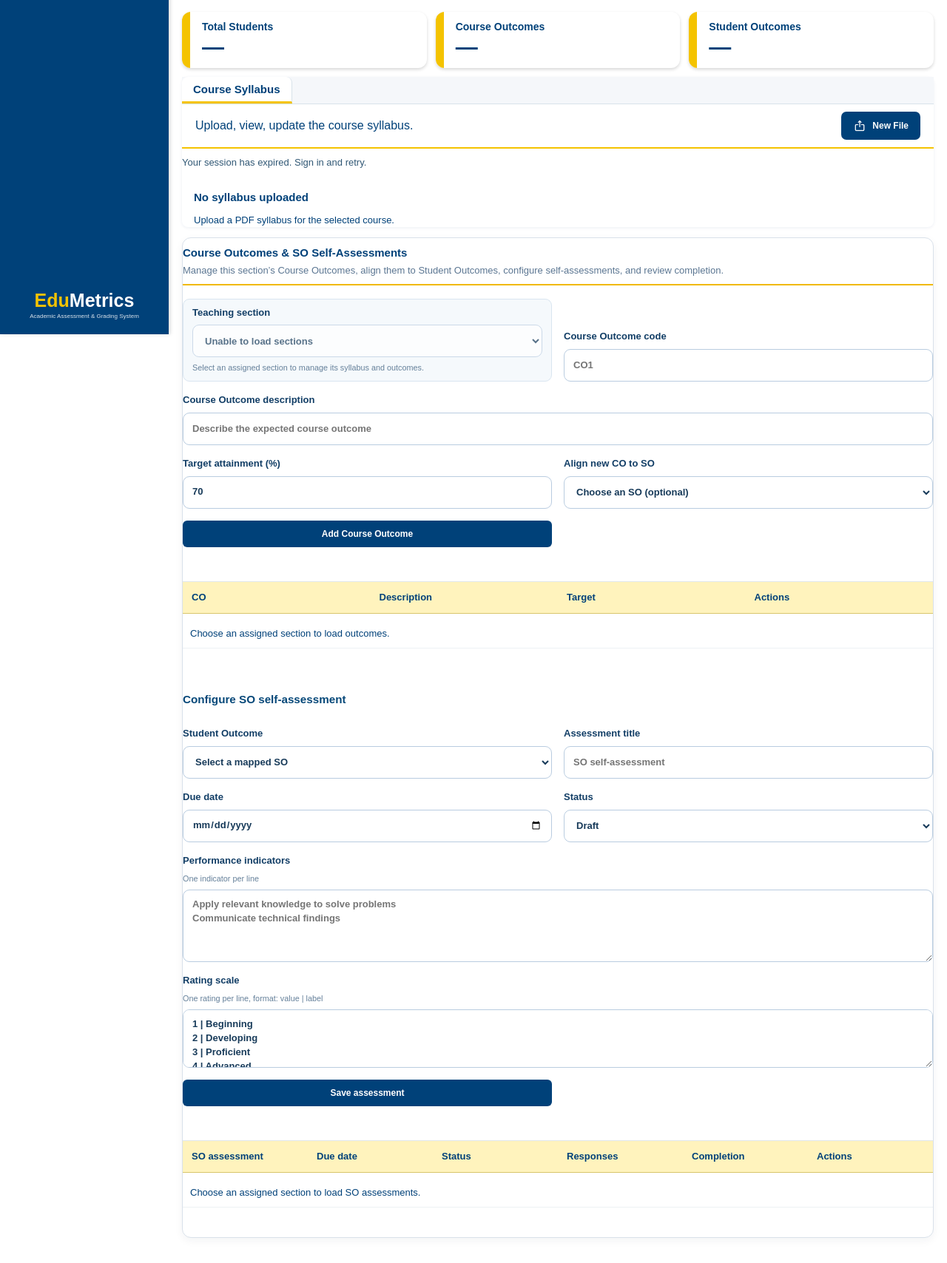
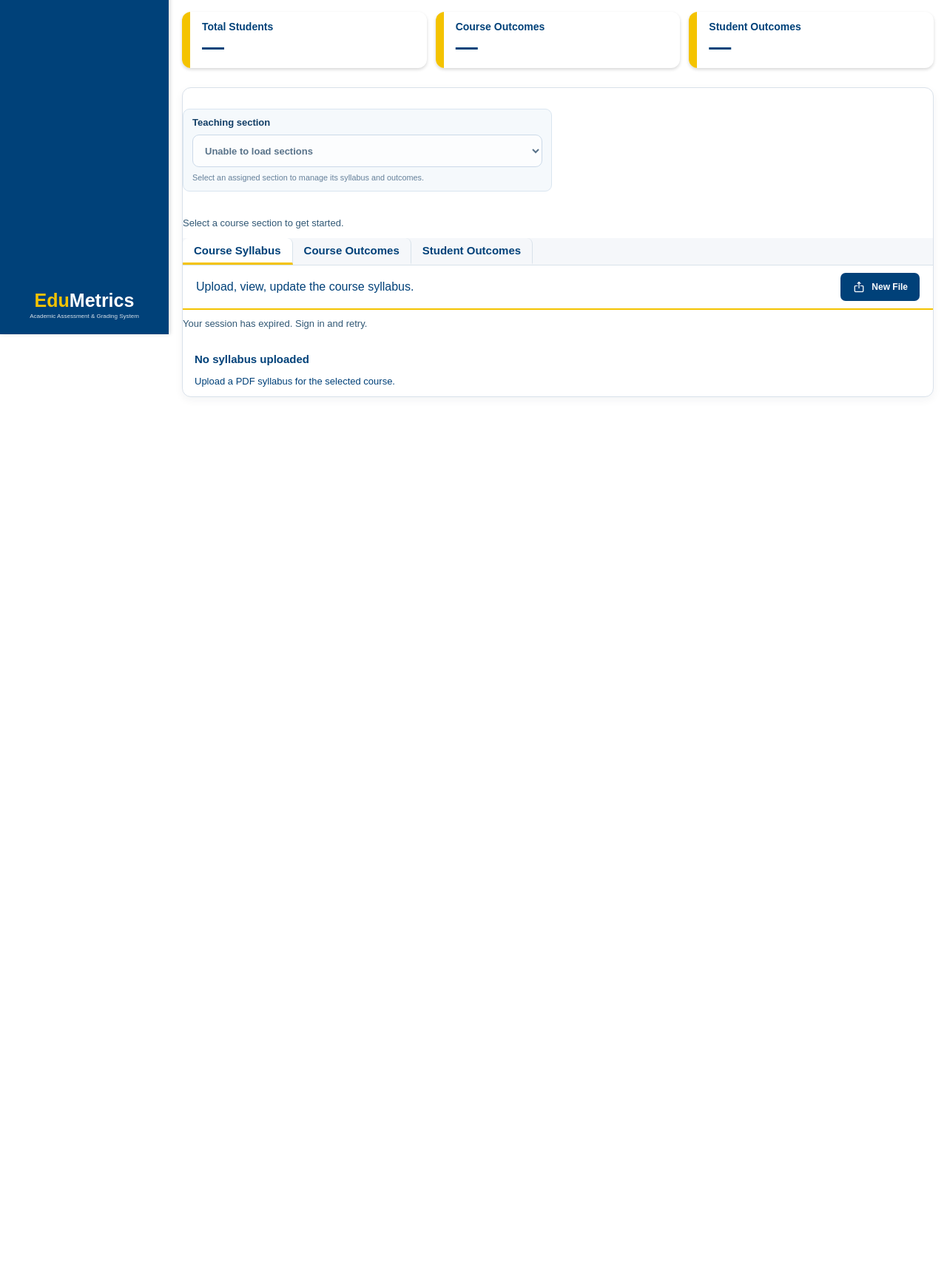
Before and after one commit to Markchives/Software-Design---OBTL, a Flask app: template Templates/requirement 1/so-faculty.html in a window 1280 px wide. Shown: the part 348-2056 px from the top of the page at 74% size. After the commit the page ends 885 px from the top, so only its background shows below. Run offline with Flask 3, Linux system fonts and the light colour scheme; the template is opened without the code that fills it, so the values that code supplies are empty; parts of the project's set-up code (start-up, migrations or seed data) failed here and were passed over.

Commit message:
req 1 revamped

```diff
--- a/Static/so_workflow.js
+++ b/Static/so_workflow.js
@@ -19,6 +19,13 @@
         if (!root) return;
         const sectionContext = document.getElementById("soSelectedSection");
         const sectionSelect = document.getElementById("soFacultySection");
+        const status = document.getElementById("soFacultyStatus");
+        const coForm = document.getElementById("soCourseOutcomeForm");
+        const assessmentForm = document.getElementById("soAssessmentForm");
+        const addCoButton = document.getElementById("addCourseOutcomeButton");
+        const addAssessmentButton = document.getElementById("addStudentOutcomeButton");
+        const saveCoButton = document.getElementById("soSaveCo");
+        const saveAssessmentButton = document.getElementById("soSaveAssessment");
         const coRows = document.getElementById("soCoRows");
         const assessmentRows = document.getElementById("soAssessmentRows");
         const outcomeSelect = document.getElementById("soAssessmentOutcome");
@@ -28,6 +35,8 @@
         let studentOutcomes = [];
         let mappings = [];
         const button = (text, action, id) => `<button class="so-workflow-action" type="button" data-action="${action}" data-id="${esc(id)}">${text}</button>`;
+        if (coForm) coForm.hidden = true;
+        if (assessmentForm) assessmentForm.hidden = true;
         async function loadSection(sectionId) {
             section = sections.find(row => row.section_id === sectionId) || null;
             if (sectionSelect) sectionSelect.value = section?.section_id || "";
@@ -37,11 +46,20 @@
                     ? `${section.course_code} · ${section.course_title} · ${section.section_name} · ${section.academic_year_name || ""}`
                     : "Open this workspace from your assigned course.";
             }
-            document.getElementById("soSaveCo").disabled = !section;
-            document.getElementById("soSaveAssessment").disabled = !section;
+            saveCoButton.disabled = !section;
+            saveAssessmentButton.disabled = !section;
+            if (addCoButton) addCoButton.disabled = !section;
+            if (addAssessmentButton) addAssessmentButton.disabled = !section;
+            if (status) status.textContent = section ? "Loading course outcomes and Student Outcome assessments..." : "Select a course section to get started.";
+            if (coForm) coForm.hidden = true;
+            if (assessmentForm) assessmentForm.hidden = true;
             document.getElementById("soCoCode").value = "";
             document.getElementById("soCoDescription").value = "";
-            if (!section) return;
+            if (!section) {
+                coRows.innerHTML = `<tr><td colspan="5">Choose an assigned section to load outcomes.</td></tr>`;
+                assessmentRows.innerHTML = `<tr><td colspan="5">Choose an assigned section to load Student Outcomes.</td></tr>`;
+                return;
+            }
             try {
                 const mapData = await api(`/api/faculty/courses/${encodeURIComponent(section.course_id)}/outcome-mappings`);
                 outcomes = mapData.outcomes || [];
@@ -53,18 +71,40 @@
                         .filter(Boolean).map(so => `${so.code}: ${so.description}`).join("; ");
                     const currentSoIds = new Set(mappings.filter(link => link.course_outcome_id === row.id).map(link => link.student_outcome_id));
                     const alignOptions = studentOutcomes.filter(so => !currentSoIds.has(so.id));
-                    return `<tr><td>${esc(row.code)}</td><td>${esc(row.description)}${links ? `<small class="so-co-links">Mapped SOs: ${esc(links)}</small>` : "<small class=\"so-co-links\">No SO mapping yet</small>"}</td><td>${esc(row.target_percentage)}%</td><td>${button("Edit", "edit-co", row.id)} ${button("Delete", "delete-co", row.id)}<div class="so-inline-map"><select aria-label="Select SO to align with ${esc(row.code)}" data-map-select="${esc(row.id)}"><option value="">Align an SO</option>${alignOptions.map(so => `<option value="${esc(so.id)}">${esc(so.code)}</option>`).join("")}</select>${button("Map", "map-co", row.id)}</div></td></tr>`;
-                }).join("") : `<tr><td colspan="4">No Course Outcomes. Add one above.</td></tr>`;
+                    return `<tr><td>${esc(row.code)}</td><td>${esc(row.description)}</td><td>${esc(row.target_percentage ?? 70)}%</td><td>${links ? esc(links) : "—"}<div class="so-inline-map"><select aria-label="Select SO to align with ${esc(row.code)}" data-map-select="${esc(row.id)}"><option value="">Align an SO</option>${alignOptions.map(so => `<option value="${esc(so.id)}">${esc(so.code)} — ${esc(so.description)}</option>`).join("")}</select>${button("Add alignment", "map-co", row.id)}</div></td><td>${button("Edit", "edit-co", row.id)} ${button("Delete", "delete-co", row.id)}</td></tr>`;
+                }).join("") : `<tr><td colspan="5">No Course Outcomes. Add one above.</td></tr>`;
                 const mappedSoIds = new Set(mappings.map(row => row.student_outcome_id));
                 const soOptions = studentOutcomes.filter(row => mappedSoIds.has(row.id));
                 outcomeSelect.innerHTML = `<option value="">Select a mapped SO</option>` + soOptions.map(row => `<option value="${esc(row.id)}">${esc(row.code)} — ${esc(row.description)}</option>`).join("");
                 const alignSelect = document.getElementById("soCoAlignment");
                 if (alignSelect) alignSelect.innerHTML = `<option value="">Choose an SO (optional)</option>` + studentOutcomes.map(row => `<option value="${esc(row.id)}">${esc(row.code)} — ${esc(row.description)}</option>`).join("");
                 const data = await api(`/api/faculty/sections/${encodeURIComponent(section.section_id)}/so-assessments`);
-                assessmentRows.innerHTML = (data.assessments || []).length ? data.assessments.map(row => `<tr><td><strong>${esc(row.student_outcome?.code)} · ${esc(row.title)}</strong><small class="so-co-links">${esc(row.student_outcome?.description)}</small></td><td>${esc(row.due_date || "No due date")}</td><td><span class="so-status-pill ${esc(row.status)}">${esc(row.status)}</span></td><td>${row.response_count || 0} / ${row.student_count || 0}</td><td>${row.completion_rate === null ? "—" : `${row.completion_rate}%`}</td><td>${button("Responses", "responses", row.id)} ${button("Edit", "edit-assessment", row.id)} ${button("Delete", "delete-assessment", row.id)}</td></tr>`).join("") : `<tr><td colspan="6">No SO assessments for this section yet.</td></tr>`;
-            } catch (error) { notify(error.message); }
+                assessmentRows.innerHTML = (data.assessments || []).length ? data.assessments.map(row => {
+                    const statusLabel = row.status === "open" ? "Active" :
+                        row.status.charAt(0).toUpperCase() + row.status.slice(1);
+                    return `<tr><td><strong>${esc(row.student_outcome?.code)} · ${esc(row.title)}</strong><small class="so-co-links">${esc(row.student_outcome?.description)}</small></td><td>${esc(row.due_date || "No due date")}</td><td>${row.response_count || 0}</td><td><span class="so-status-pill ${esc(row.status)}">${esc(statusLabel)}</span></td><td>${button("Responses", "responses", row.id)} ${button("Edit", "edit-assessment", row.id)} ${button("Delete", "delete-assessment", row.id)}</td></tr>`;
+                }).join("") : `<tr><td colspan="5">No Student Outcome assessments for this section yet.</td></tr>`;
+                if (status) status.textContent = "Course outcomes and Student Outcome assessments loaded.";
+            } catch (error) {
+                if (status) status.textContent = error.message;
+                notify(error.message);
+            }
         }
-        document.getElementById("soSaveCo").addEventListener("click", async () => {
+        addCoButton?.addEventListener("click", () => {
+            if (!section) return notify("Select a section first.");
+            if (coForm) coForm.hidden = !coForm.hidden;
+            if (!coForm.hidden) document.getElementById("soCoCode").focus();
+        });
+        addAssessmentButton?.addEventListener("click", () => {
+            if (!section) return notify("Select a section first.");
+            if (!outcomeSelect.options.length || !outcomeSelect.value) {
+                const mapped = studentOutcomes.some(so => mappings.some(link => link.student_outcome_id === so.id));
+                if (!mapped) return notify("Add and align a Course Outcome with a Student Outcome before creating an assessment.");
+            }
+            if (assessmentForm) assessmentForm.hidden = !assessmentForm.hidden;
+            if (!assessmentForm.hidden) outcomeSelect.focus();
+        });
+        saveCoButton.addEventListener("click", async () => {
             if (!section) return notify("Select a section first.");
             const data = { code: document.getElementById("soCoCode").value, description: document.getElementById("soCoDescription").value, target_percentage: Number(document.getElementById("soCoTarget").value) };
             try {
@@ -74,11 +114,13 @@
                     const current = await api(`/api/faculty/courses/${encodeURIComponent(section.course_id)}/outcome-mappings`);
                     await api(`/api/faculty/courses/${encodeURIComponent(section.course_id)}/outcome-mappings`, { method: "PUT", body: JSON.stringify({ mappings: [...(current.mappings || []), { course_outcome_id: saved.outcome.id, student_outcome_id: soId }] }) });
                 }
-                await loadSection(section.section_id); notify("Course Outcome saved.");
+                if (coForm) coForm.hidden = true;
+                await loadSection(section.section_id);
+                if (status) status.textContent = "Course Outcome saved.";
             }
-            catch (error) { notify(error.message); }
+            catch (error) { if (status) status.textContent = error.message; notify(error.message); }
         });
-        document.getElementById("soSaveAssessment").addEventListener("click", async () => {
+        saveAssessmentButton.addEventListener("click", async () => {
             if (!section) return notify("Select a section first.");
             const indicators = document.getElementById("soIndicators").value.split("\n").map(v => v.trim()).filter(Boolean);
             const rating_scale = document.getElementById("soRatingScale").value.split("\n").map(line => {
@@ -86,8 +128,12 @@
                 return { value: Number(value.trim()), label: label.join("|").trim() };
             }).filter(row => Number.isInteger(row.value) && row.label);
             const data = { student_outcome_id: outcomeSelect.value, title: document.getElementById("soAssessmentTitle").value, due_date: document.getElementById("soAssessmentDue").value || null, status: document.getElementById("soAssessmentStatus").value, performance_indicators: indicators, rating_scale };
-            try { await api(`/api/faculty/sections/${encodeURIComponent(section.section_id)}/so-assessments`, { method: "POST", body: JSON.stringify(data) }); await loadSection(section.section_id); notify("SO assessment saved."); }
-            catch (error) { notify(error.message); }
+            try {
+                await api(`/api/faculty/sections/${encodeURIComponent(section.section_id)}/so-assessments`, { method: "POST", body: JSON.stringify(data) });
+                if (assessmentForm) assessmentForm.hidden = true;
+                await loadSection(section.section_id);
+                if (status) status.textContent = "Student Outcome assessment saved.";
+            } catch (error) { if (status) status.textContent = error.message; notify(error.message); }
         });
         root.addEventListener("click", async event => {
             const control = event.target.closest("[data-action]");
@@ -128,7 +174,11 @@
                     document.getElementById("soResponseLog").scrollIntoView({ behavior: "smooth", block: "start" }); return;
                 }
                 await loadSection(section.section_id);
-            } catch (error) { notify(error.message); }
+                if (status) status.textContent = "Changes saved.";
+            } catch (error) {
+                if (status) status.textContent = error.message;
+                notify(error.message);
+            }
         });
         api("/api/faculty/sections").then(data => {
             sections = Array.isArray(data.sections) ? data.sections : [];
--- a/Templates/requirement 1/so-faculty.html
+++ b/Templates/requirement 1/so-faculty.html
@@ -146,19 +146,23 @@
                     View Course Details
                 </button>
 </section>
-<section class="sodh-content-card sof-content-card">
-<div class="sodh-tabs sof-tabs" role="tablist">
-<button class="sodh-tab sof-tab active" data-tab="syllabus" type="button">
+<section class="so-content-card so-workflow-manager" id="soWorkflowManager">
+<div class="so-workflow-grid">
+<label class="so-section-context"><span>Teaching section</span><select aria-label="Select assigned course section" id="soFacultySection"><option value="">Loading assigned sections...</option></select><small id="soSelectedSection">Select an assigned section to manage its syllabus and outcomes.</small></label>
+</div>
+<p class="so-workflow-status" id="soFacultyStatus" role="status" aria-live="polite">Select a course section to get started.</p>
+<div class="sodh-tabs sof-tabs" role="tablist" aria-label="Syllabus and outcome management">
+<button class="sodh-tab sof-tab active" id="soTabSyllabus" role="tab" aria-controls="syllabus" aria-selected="true" data-tab="syllabus" type="button">
                         Course Syllabus
                     </button>
-<button class="sodh-tab sof-tab" data-tab="course-outcomes" type="button" hidden="">
+<button class="sodh-tab sof-tab" id="soTabCourseOutcomes" role="tab" aria-controls="course-outcomes" aria-selected="false" data-tab="course-outcomes" type="button">
                         Course Outcomes
                     </button>
-<button class="sodh-tab sof-tab" data-tab="student-outcomes" type="button" hidden="">
+<button class="sodh-tab sof-tab" id="soTabStudentOutcomes" role="tab" aria-controls="student-outcomes" aria-selected="false" data-tab="student-outcomes" type="button">
                         Student Outcomes
                     </button>
 </div>
-<div class="sodh-tab-panel sof-tab-panel active" id="syllabus">
+<div class="sodh-tab-panel sof-tab-panel active" id="syllabus" role="tabpanel" aria-labelledby="soTabSyllabus">
 <div class="sodh-toolbar sof-panel-toolbar sof-syllabus-toolbar">
 <p>
                             Upload, view, update the course syllabus.
@@ -230,111 +234,59 @@
 </div>
 </div>
 </div>
-<div class="sodh-tab-panel sof-tab-panel" hidden="" id="course-outcomes">
+<div class="sodh-tab-panel sof-tab-panel" hidden="" id="course-outcomes" role="tabpanel" aria-labelledby="soTabCourseOutcomes">
 <div class="sodh-toolbar sof-outcome-toolbar sof-course-outcome-toolbar">
 <p>
-                            Add, edit, delete course outcomes
+                            Define course outcomes, attainment targets, and their Student Outcome alignment.
                         </p>
 <button class="sof-add-outcome-btn" id="addCourseOutcomeButton" type="button">
 <span class="sof-add-icon">
                                 +
                             </span>
-<span>
-                                Add Course Outcomes
-                            </span>
+<span>Add Course Outcome</span>
 </button>
+</div>
+<div class="so-workflow-grid" id="soCourseOutcomeForm">
+<label>Course Outcome code<input id="soCoCode" maxlength="20" placeholder="CO1"></label>
+<label>Target attainment (%)<input id="soCoTarget" type="number" min="0" max="100" value="70"></label>
+<label class="so-workflow-wide">Course Outcome description<input id="soCoDescription" maxlength="2000" placeholder="Describe what students should be able to demonstrate"></label>
+<label class="so-workflow-wide">Align to Student Outcome<select id="soCoAlignment"><option value="">Choose an SO (optional)</option></select></label>
+<button class="sof-add-outcome-btn" id="soSaveCo" type="button">Save Course Outcome</button>
 </div>
 <div class="sodh-table-wrap sof-outcome-table-wrap">
 <table class="sodh-table sof-outcome-table">
-<thead>
-<tr>
-<th>
-                                        CO No.
-                                    </th>
-<th>
-                                        Course Outcomes (CO)
-                                    </th>
-<th>
-                                        Aligned SO(s)
-                                    </th>
-<th>
-                                        Actions
-                                    </th>
-</tr>
-</thead>
-<tbody id="courseOutcomesTableBody">
-
-</tbody>
+<thead><tr><th>CO No.</th><th>Course Outcomes</th><th>Target Attainment</th><th>Aligned SOs</th><th>Actions</th></tr></thead>
+<tbody id="soCoRows"><tr><td colspan="5">Choose an assigned section to load outcomes.</td></tr></tbody>
 </table>
 </div>
 </div>
-<div class="sodh-tab-panel sof-tab-panel" hidden="" id="student-outcomes">
+<div class="sodh-tab-panel sof-tab-panel" hidden="" id="student-outcomes" role="tabpanel" aria-labelledby="soTabStudentOutcomes">
 <div class="sodh-toolbar sof-outcome-toolbar sof-student-outcome-toolbar">
-<p>
-                            Upload and manage student outcome assessments
-                        </p>
+<p>Configure SO self-assessments and track student responses.</p>
 <button class="sof-add-outcome-btn" id="addStudentOutcomeButton" type="button">
-<img alt="" class="sof-add-outcome-upload-icon" src="../../Static/images/content/upload.png"/>
-<span>
-                                Upload Student Outcome
-                            </span>
+<span class="sof-add-icon">+</span><span>Add Student Outcome</span>
 </button>
 </div>
-<div class="sodh-table-wrap sof-outcome-table-wrap">
-<table class="sodh-table sof-outcome-table sof-student-outcome-table">
-<thead>
-<tr>
-<th>
-                                        Student Outcomes (SO)
-                                    </th>
-<th>
-                                        Due Date
-                                    </th>
-<th>
-                                        Responses
-                                    </th>
-<th>
-                                        Status
-                                    </th>
-<th>
-                                        Actions
-                                    </th>
-</tr>
-</thead>
-<tbody id="studentOutcomeTableBody">
-
-</tbody>
-</table>
-</div>
-</div>
-</section>
-<section class="so-content-card so-workflow-manager" id="soWorkflowManager">
-<div class="so-section-header"><div><h2>Course Outcomes &amp; SO Self-Assessments</h2><p>Manage this section’s Course Outcomes, align them to Student Outcomes, configure self-assessments, and review completion.</p></div></div>
-<div class="so-section-rule"></div>
-<div class="so-workflow-grid">
-<label class="so-section-context"><span>Teaching section</span><select aria-label="Select assigned course section" id="soFacultySection"><option value="">Loading assigned sections...</option></select><small id="soSelectedSection">Select an assigned section to manage its syllabus and outcomes.</small></label>
-<label>Course Outcome code<input id="soCoCode" maxlength="20" placeholder="CO1"></label>
-<label class="so-workflow-wide">Course Outcome description<input id="soCoDescription" maxlength="2000" placeholder="Describe the expected course outcome"></label>
-<label>Target attainment (%)<input id="soCoTarget" type="number" min="0" max="100" value="70"></label>
-<label>Align new CO to SO<select id="soCoAlignment"><option value="">Choose an SO (optional)</option></select></label>
-<button class="sof-add-outcome-btn" id="soSaveCo" type="button">Add Course Outcome</button>
-</div>
-<div class="sodh-table-wrap"><table class="sodh-table"><thead><tr><th>CO</th><th>Description</th><th>Target</th><th>Actions</th></tr></thead><tbody id="soCoRows"><tr><td colspan="4">Choose an assigned section to load outcomes.</td></tr></tbody></table></div>
-<h3 class="so-workflow-subheading">Configure SO self-assessment</h3>
-<div class="so-workflow-grid">
+<div class="so-workflow-grid" id="soAssessmentForm">
 <label>Student Outcome<select id="soAssessmentOutcome"><option value="">Select a mapped SO</option></select></label>
 <label>Assessment title<input id="soAssessmentTitle" maxlength="160" placeholder="SO self-assessment"></label>
 <label>Due date<input id="soAssessmentDue" type="date"></label>
-<label>Status<select id="soAssessmentStatus"><option value="draft">Draft</option><option value="open">Open to students</option><option value="closed">Closed</option></select></label>
+<label>Status<select id="soAssessmentStatus"><option value="draft">Draft</option><option value="open">Active</option><option value="closed">Closed</option></select></label>
 <label class="so-workflow-wide">Performance indicators <small>One indicator per line</small><textarea id="soIndicators" rows="4" placeholder="Apply relevant knowledge to solve problems&#10;Communicate technical findings"></textarea></label>
 <label class="so-workflow-wide">Rating scale <small>One rating per line, format: value | label</small><textarea id="soRatingScale" rows="3">1 | Beginning
 2 | Developing
 3 | Proficient
 4 | Advanced</textarea></label>
-<button class="sof-add-outcome-btn" id="soSaveAssessment" type="button">Save assessment</button>
+<button class="sof-add-outcome-btn" id="soSaveAssessment" type="button">Save Student Outcome</button>
 </div>
-<div class="sodh-table-wrap"><table class="sodh-table"><thead><tr><th>SO assessment</th><th>Due date</th><th>Status</th><th>Responses</th><th>Completion</th><th>Actions</th></tr></thead><tbody id="soAssessmentRows"><tr><td colspan="6">Choose an assigned section to load SO assessments.</td></tr></tbody></table></div>
+<div class="sodh-table-wrap sof-outcome-table-wrap">
+<table class="sodh-table sof-outcome-table sof-student-outcome-table">
+<thead><tr><th>Student Outcome</th><th>Due Date</th><th>Responses</th><th>Status</th><th>Actions</th></tr></thead>
+<tbody id="soAssessmentRows"><tr><td colspan="5">Choose an assigned section to load Student Outcomes.</td></tr></tbody>
+</table>
+</div>
 <div class="sodh-table-wrap" id="soResponseLog" hidden><h3>Response log</h3><table class="sodh-table"><thead><tr><th>Student number</th><th>Name</th><th>Program</th><th>Submitted</th><th>Answers</th></tr></thead><tbody id="soResponseRows"></tbody></table></div>
+</div>
 </section>
 </main>
 </div>
```
Also changed, not shown: AI_HANDOFF.md (+3 -0 lines), Static/script.js.
